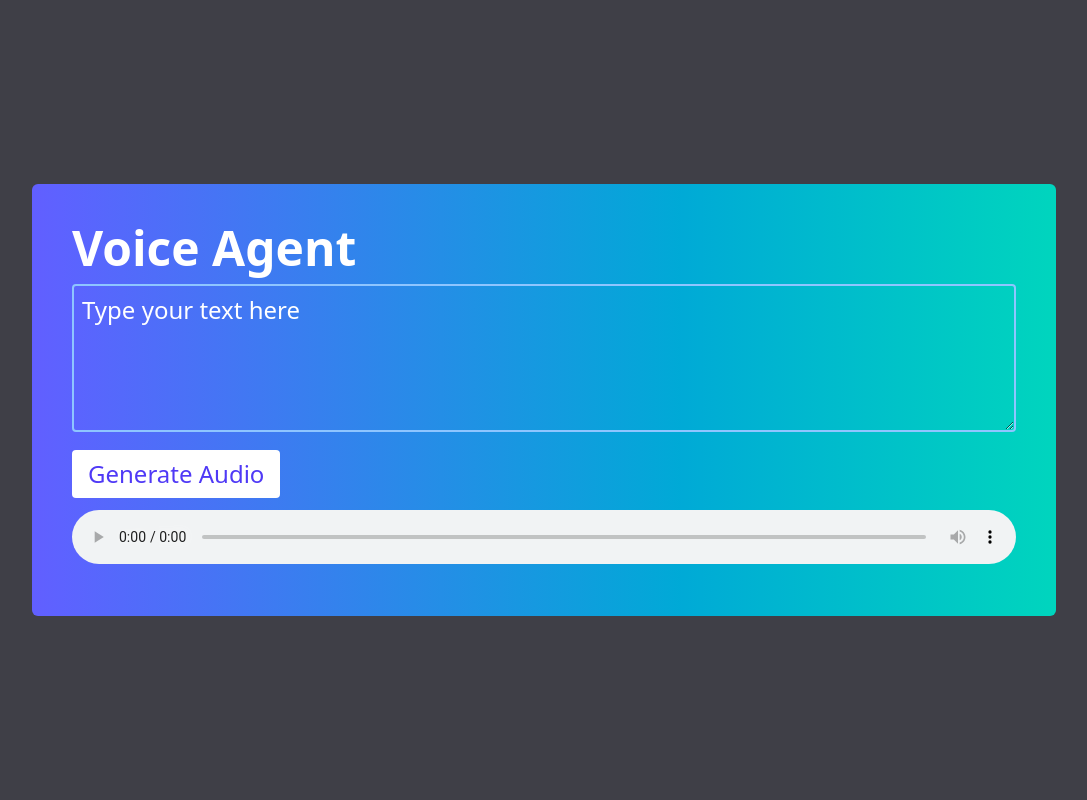
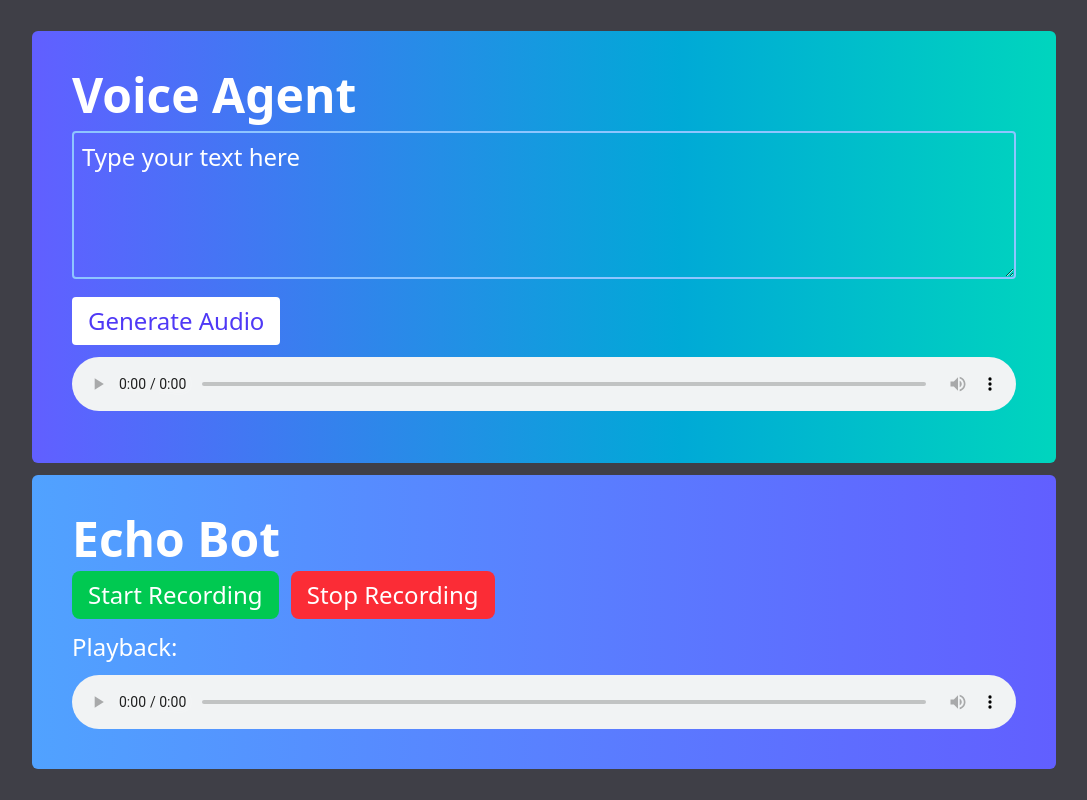
Before and after one commit to Bhupendra-Singh-Negi/voiceAgent, a FastAPI app: page / in a window 1280 px wide. Shown: the whole page, without its empty margins (96-1183 px from the left). Run offline with FastAPI, Linux system fonts and the light colour scheme.

Commit message:
Day 4: Build an Echo Bot

```diff
--- a/main.py
+++ b/main.py
@@ -10,7 +10,7 @@ import httpx
 # Load env
 load_dotenv()
 MURF_API_KEY = os.getenv("MURF_API_KEY")
-print("MURF_API_KEY:", MURF_API_KEY)
+# print("MURF_API_KEY:", MURF_API_KEY)
 
 # FastAPI app
 app = FastAPI()
--- a/static/script.js
+++ b/static/script.js
@@ -1,3 +1,4 @@
+// text to voice
 document.getElementById("btn").addEventListener("click", async () => {
     const text = document.getElementById("textInput").value.trim();
     if(!text){
@@ -17,7 +18,7 @@ document.getElementById("btn").addEventListener("click", async () => {
     });
 
     const data = await response.json();
-    console.log("Server response:", data);  // 👈 Add this line
+
 
     if (data.audio_url) {
         document.getElementById("audioResult").innerText = data.audio_url;
@@ -29,3 +30,50 @@ document.getElementById("btn").addEventListener("click", async () => {
         alert("Error: " + (data.error || "Unknown error"));
     }
 });
+
+//echo bot
+let mediaRecorder;
+let audioChunks = [];
+
+const startBtn = document.getElementById("startRecording");
+const stopBtn = document.getElementById("stopRecording");
+const echoPlayer = document.getElementById("echoPlayer");
+
+startBtn.addEventListener("click", async () => {
+    try {
+        const stream = await navigator.mediaDevices.getUserMedia({ audio: true });
+        mediaRecorder = new MediaRecorder(stream);
+        audioChunks = [];
+
+        mediaRecorder.ondataavailable = event => {
+            if (event.data.size > 0) {
+                audioChunks.push(event.data);
+            }
+        };
+
+        mediaRecorder.onstop = () => {
+            const audioBlob = new Blob(audioChunks, { type: 'audio/webm' });
+            const audioUrl = URL.createObjectURL(audioBlob);
+            echoPlayer.src = audioUrl;
+            echoPlayer.classList.remove("hidden");
+            echoPlayer.play();
+        };
+
+        mediaRecorder.start();
+
+        startBtn.classList.add("opacity-70");
+        startBtn.disabled = true;
+        stopBtn.disabled = false;
+    } catch (error) {
+        alert("Could not access microphone: " + error.message);
+    }
+});
+
+stopBtn.addEventListener("click", () => {
+    if (mediaRecorder && mediaRecorder.state !== "inactive") {
+        mediaRecorder.stop();
+        startBtn.classList.remove("opacity-70");
+        startBtn.disabled = false;
+        stopBtn.disabled = true;
+    }
+});
--- a/templates/index.html
+++ b/templates/index.html
@@ -6,7 +6,7 @@
     <script src="https://cdn.jsdelivr.net/npm/@tailwindcss/browser@4"></script>
 </head>
 <body class="bg-zinc-700 h-screen m-0">
-    <main class=" h-full flex justify-center items-center">
+    <main class=" h-full flex flex-col space-y-3 justify-center items-center">
         <section class="bg-linear-to-r/srgb from-indigo-500 to-teal-400 p-10 h-fit w-5xl rounded-md space-y-3">
 
             <h1 id="headline" class="text-5xl font-bold text-white">Voice Agent</h1>
@@ -16,6 +16,17 @@
             <p id="audioResult"></p>
 
         </section>
+        <section class="bg-linear-to-r/srgb from-blue-400 to-indigo-500 p-10 h-fit w-5xl rounded-md space-y-3">
+            <h1 class="text-5xl font-bold text-white mb-2">Echo Bot</h1>
+            <div class="space-x-2">
+                <button id="startRecording" class="bg-green-500 hover:bg-green-600 rounded-lg text-2xl font-medium text-white px-4 py-2 rounded hover:bg-green-600 transition">Start Recording</button>
+                <button id="stopRecording" class="bg-red-500 hover:bg-red-600 rounded-lg text-2xl font-medium text-white px-4 py-2 rounded hover:bg-red-600 transition" disabled>Stop Recording</button>
+            </div>
+            <p class="text-white text-2xl  mt-2">Playback:</p>
+            <audio id="echoPlayer" controls class="w-full mt-2"></audio>
+
+        </section>
+        </main>
     </main>
 
     <!-- Load JavaScript -->
```
